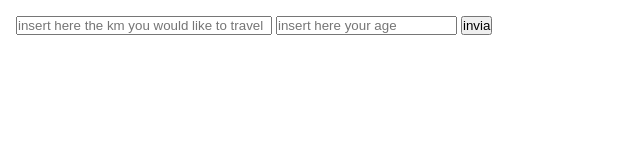
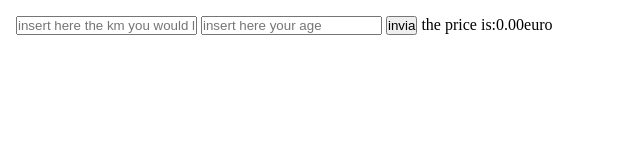
Before and after one commit to Michelazani/js-biglietto-treno-form, a plain HTML site: page index.html in a window 1280 px wide. Both pictures are taken after a click on the button "invia". Shown: the whole page, without its empty margins (0-640 px from the left). Drawn offline with Linux system fonts and the light colour scheme.

Commit message:
inserito risultato in pagina

```diff
--- a/index.html
+++ b/index.html
@@ -9,19 +9,10 @@
 <body>
 
     <section id="train-ticket">
-
-        <span id="km">
-            <input type="text" name="km-number" id="km-number" placeholder= "insert here the km you would like to travel">
-        </span>
-
-        <span id="age">
-            <input type="text" name="age-passenger" id="age-passenger" placeholder="insert here your age">
-        </span>
-
+        <input type="text" name="km-number" id="km-number" placeholder= "insert here the km you would like to travel">
+        <input type="text" name="age-passenger" id="age-passenger" placeholder="insert here your age">
         <button>invia</button>
-
     </section>
-
 
     <script src="./js/script.js"></script>
 </body>
--- a/js/script.js
+++ b/js/script.js
@@ -16,9 +16,9 @@ buttonElement.addEventListener ('click' , function (){
     const priceGas = 0.1976 ;
     let kmForPrice = (km * priceGas);
 
-    const ageMinor = <18;
+    const ageMinor = age < 18;
     const discountMinor =  17.65 ;
-    const ageOld = >65;
+    const ageOld = age > 65;
     const discountOld = 53.27;
 
     if (ageMinor === true ) {
@@ -27,4 +27,7 @@ buttonElement.addEventListener ('click' , function (){
     else if (ageOld === true){
         kmForPrice = kmForPrice - ( kmForPrice * discountOld / 100);
     }
+    console.log(kmForPrice)
+
+    document.getElementById ('train-ticket') .innerHTML += 'the price is:' + kmForPrice.toFixed(2) + 'euro';
 } )
```
